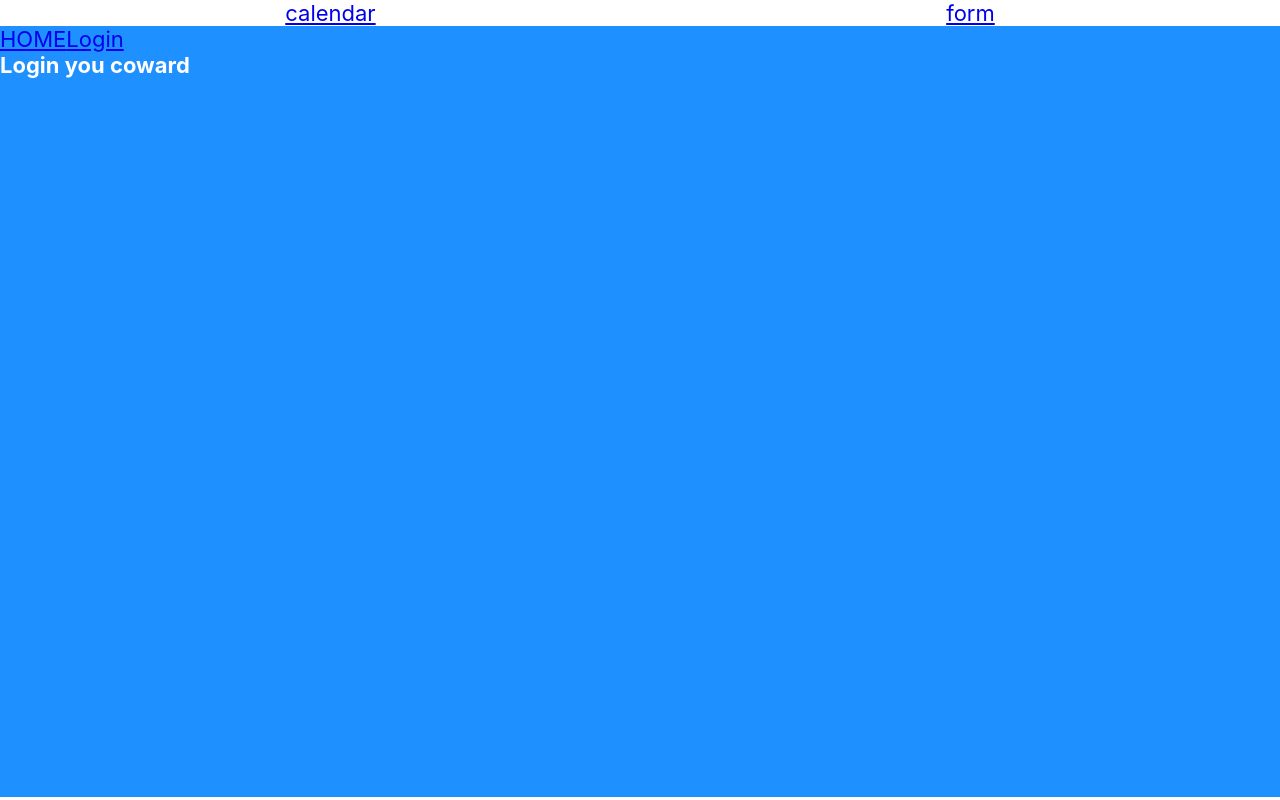
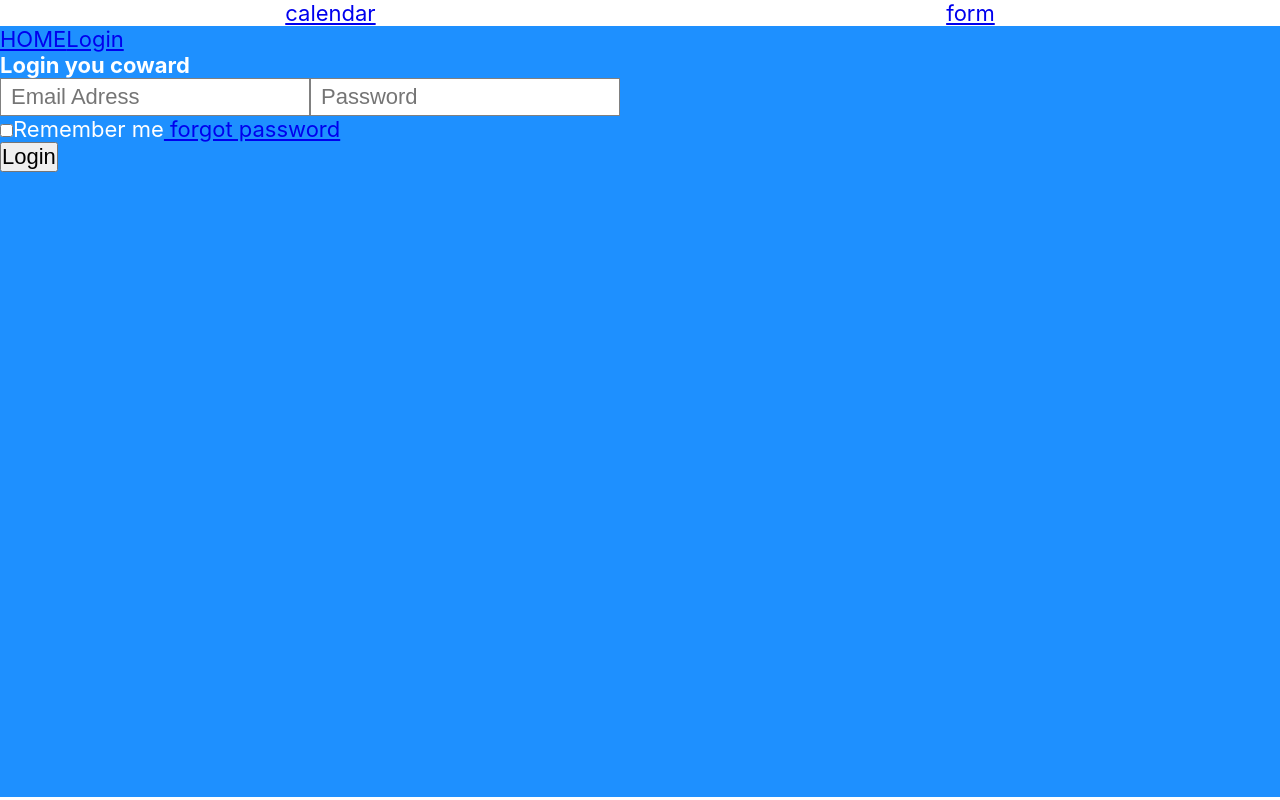
Before and after one commit to NforceCode/react-hometasks-rozumovskyi, a React (Create React App) app: page /squadhelp/login in a window 1280 px wide. Built offline with nearby package versions, Linux system fonts and the light colour scheme.

Commit message:
Add basic structure for LoginForm

```diff
--- a/src/components/forms/SquadHelp/LoginForm/index.jsx
+++ b/src/components/forms/SquadHelp/LoginForm/index.jsx
@@ -1,14 +1,36 @@
-import React, { Component } from 'react';
-import { Formik } from 'formik';
+import React, { Component } from 'react'
+import { Field, Form, Formik } from 'formik'
+import Input from './../../Input'
+import { LOG_IN_SCHEMA } from '../../../../utils/validationSchemas'
 
-class LoginForm extends Component {
-  render() {
-    return (
-      <article>
-
-      </article>
-    );
-  }
+const initialValues = {
+  email: '',
+  password: ''
 }
 
-export default LoginForm;
+const LoginForm = props => {
+  return (
+    <Formik
+      initialValues={initialValues}
+      validationSchema={LOG_IN_SCHEMA}
+      onSubmit={props.onSubmit}
+    >
+      {() => {
+        return (
+          <Form>
+            <Input type='email' placeholder='Email Adress' name='email'/>
+            <Input type='password' placeholder='Password' name='password'/>
+            <div>
+             <label><input type='checkbox'/>Remember me</label>
+             <a href='#'> forgot password</a>
+            </div>
+            <Field name='submit' type='submit' value='Login' />
+          </Form>
+        )
+      }}
+    </Formik>
+
+  )
+}
+
+export default LoginForm
```
